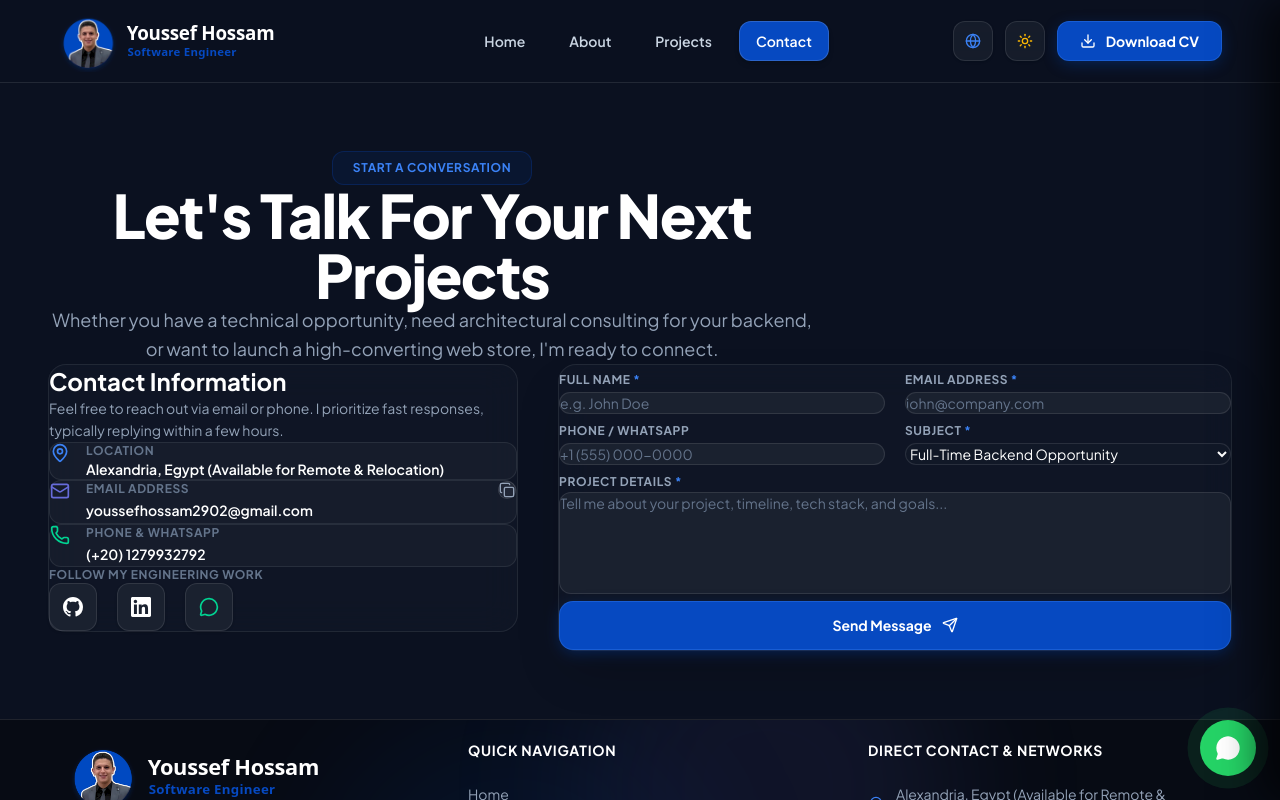
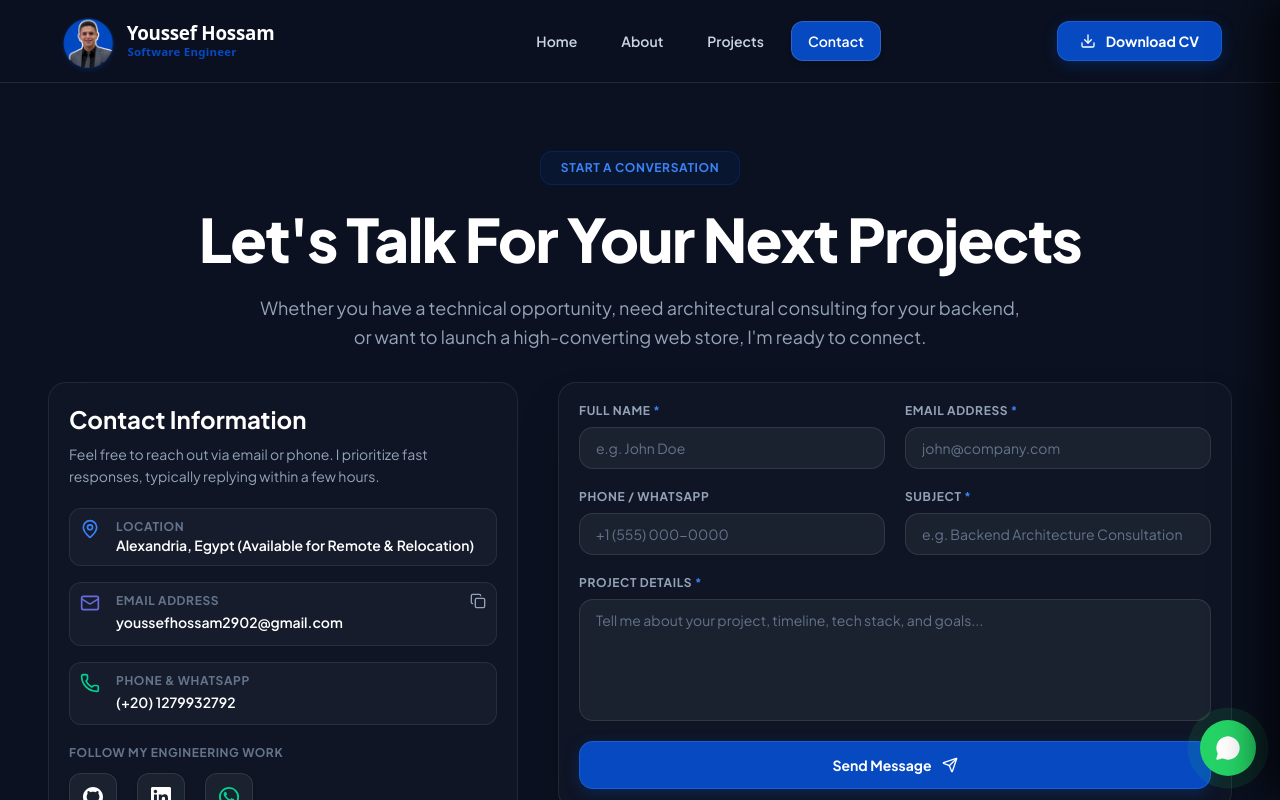
Before and after one commit to youssefhossam29/youssef-hossam-portfolio, a Next.js app: page /contact in a window 1280 px wide. Shown: the top 800 px of the page. Built offline with nearby package versions, Linux system fonts and the light colour scheme.

Commit message:
feat: add contact, home, projects, and about pages along with the layout header and about data components

```diff
--- a/src/app/contact/page.tsx
+++ b/src/app/contact/page.tsx
@@ -10,10 +10,8 @@ import {
   CheckCircle,
   Copy,
   Check,
-  MessageCircle,
-  Sparkles,
 } from "lucide-react";
-import { GithubIcon, LinkedinIcon } from "@/components/common/Icons";
+import { GithubIcon, LinkedinIcon, WhatsAppIcon } from "@/components/common/Icons";
 
 export default function ContactPage() {
   const [copied, setCopied] = useState(false);
@@ -22,7 +20,7 @@ export default function ContactPage() {
     fullName: "",
     email: "",
     phone: "",
-    subject: "Full-Time Backend Opportunity",
+    subject: "",
     message: "",
   });
 
@@ -42,11 +40,11 @@ export default function ContactPage() {
       <section className="page-section">
         <div className="page-container">
 
-          {/* Page Header */}
-          <div className="text-center max-w-3xl mx-auto mb-16 space-y-5 pt-8">
+          {/* Page Header (Full Width, Centered, Gap: 24px) */}
+          <div className="w-full mx-auto flex flex-col items-center justify-center text-center gap-6 mb-16 pt-8">
             <div
               style={{ padding: "8px 20px" }}
-              className="inline-flex items-center gap-2.5 rounded-xl text-xs font-bold uppercase tracking-wider bg-[var(--color-primary)]/10 text-[var(--color-primary-light)] border border-[var(--color-primary)]/25 cursor-pointer transition-all duration-300 ease-out hover:-translate-y-0.5 hover:bg-[var(--color-primary)]/25 hover:border-white/50 hover:shadow-[0_0_24px_rgba(59,130,246,0.5),inset_0_0_12px_rgba(59,130,246,0.3)]"
+              className="self-center w-fit inline-flex items-center gap-2.5 rounded-xl text-xs font-bold uppercase tracking-wider bg-[var(--color-primary)]/10 text-[var(--color-primary-light)] border border-[var(--color-primary)]/25 cursor-pointer transition-all duration-300 ease-out hover:-translate-y-0.5 hover:bg-[var(--color-primary)]/25 hover:border-white/50 hover:shadow-[0_0_24px_rgba(59,130,246,0.5),inset_0_0_12px_rgba(59,130,246,0.3)]"
             >
               <span>Start a Conversation</span>
             </div>
@@ -55,27 +53,33 @@ export default function ContactPage() {
               Let&apos;s Talk For Your Next Projects
             </h1>
 
-            <p className="text-base sm:text-lg text-[var(--color-text-muted)] leading-relaxed">
+            <p className="text-base sm:text-lg text-[var(--color-text-muted)] leading-relaxed max-w-3xl mx-auto">
               Whether you have a technical opportunity, need architectural consulting for your backend, or want to launch a high-converting web store, I&apos;m ready to connect.
             </p>
           </div>
 
           {/* Two-Column Layout */}
-          <div className="grid grid-cols-1 lg:grid-cols-12 gap-10 items-start">
+          <div
+            style={{ paddingTop: "30px" }}
+            className="grid grid-cols-1 lg:grid-cols-12 gap-10 items-start w-full"
+          >
 
-            {/* Left: Contact Info (Padding: 24px - 28px within 15-30px, 20px internal spacing) */}
-            <div className="lg:col-span-5 space-y-5">
-              <div className="glass-card p-6 sm:p-7 space-y-5">
-                <div>
-                  <h2 className="text-2xl font-bold text-white mb-2">Contact Information</h2>
+            {/* Left: Contact Info (Padding: 20px, Gap: 20px) */}
+            <div className="lg:col-span-5 flex flex-col gap-5">
+              <div style={{ padding: "20px" }} className="glass-card flex flex-col gap-5">
+                <div className="flex flex-col gap-2">
+                  <h2 className="text-2xl font-bold text-white mb-1">Contact Information</h2>
                   <p className="text-sm text-[var(--color-text-muted)] leading-relaxed">
                     Feel free to reach out via email or phone. I prioritize fast responses, typically replying within a few hours.
                   </p>
                 </div>
 
-                <div className="space-y-5">
+                <div className="flex flex-col gap-4">
                   {/* Location */}
-                  <div className="flex items-start gap-4 p-4 rounded-xl bg-white/[0.03] border border-white/8">
+                  <div
+                    style={{ padding: "10px" }}
+                    className="flex items-start gap-4 rounded-xl bg-white/[0.03] border border-white/8"
+                  >
                     <div className="text-[var(--color-primary-light)] shrink-0 bg-transparent border-0 p-1">
                       <MapPin className="w-5 h-5" />
                     </div>
@@ -90,7 +94,10 @@ export default function ContactPage() {
                   </div>
 
                   {/* Email */}
-                  <div className="flex items-start justify-between gap-3 p-4 rounded-xl bg-white/[0.03] border border-white/8">
+                  <div
+                    style={{ padding: "10px" }}
+                    className="flex items-start justify-between gap-3 rounded-xl bg-white/[0.03] border border-white/8"
+                  >
                     <div className="flex items-start gap-4">
                       <div className="text-[var(--color-accent)] shrink-0 bg-transparent border-0 p-1">
                         <Mail className="w-5 h-5" />
@@ -109,7 +116,8 @@ export default function ContactPage() {
                     </div>
                     <button
                       onClick={handleCopyEmail}
-                      className="p-2.5 rounded-xl bg-white/5 hover:bg-white/10 text-white transition-colors shrink-0 border border-white/10"
+                      style={{ backgroundColor: "transparent", border: "none" }}
+                      className="p-2.5 rounded-xl bg-transparent hover:bg-white/10 text-white transition-colors shrink-0 border-0"
                       title="Copy email"
                       aria-label="Copy email"
                     >
@@ -122,7 +130,10 @@ export default function ContactPage() {
                   </div>
 
                   {/* Phone */}
-                  <div className="flex items-start gap-4 p-4 rounded-xl bg-white/[0.03] border border-white/8">
+                  <div
+                    style={{ padding: "10px" }}
+                    className="flex items-start gap-4 rounded-xl bg-white/[0.03] border border-white/8"
+                  >
                     <div className="text-emerald-400 shrink-0 bg-transparent border-0 p-1">
                       <Phone className="w-5 h-5" />
                     </div>
@@ -143,7 +154,7 @@ export default function ContactPage() {
                 </div>
 
                 {/* Social Links (20px gap, padded icons with rounded-xl, 0 border) */}
-                <div className="pt-2 border-0 space-y-4">
+                <div className="pt-2 border-0 flex flex-col gap-3">
                   <h4 className="text-xs uppercase font-bold tracking-wider text-[var(--color-text-dim)]">
                     Follow My Engineering Work
                   </h4>
@@ -173,18 +184,18 @@ export default function ContactPage() {
                       className="w-12 h-12 flex items-center justify-center rounded-xl bg-white/5 hover:bg-white/10 text-emerald-400 border border-white/10 hover:border-emerald-500 transition-all hover:-translate-y-0.5 shadow-sm"
                       aria-label="WhatsApp"
                     >
-                      <MessageCircle className="w-5 h-5" />
+                      <WhatsAppIcon className="w-5 h-5" />
                     </a>
                   </div>
                 </div>
               </div>
             </div>
 
-            {/* Right: Contact Form (Padding: 24px - 30px, strictly within 15-30px, 20px internal spacing) */}
+            {/* Right: Contact Form (Padding: 20px, Gap: 20px) */}
             <div className="lg:col-span-7">
-              <div className="glass-card p-6 sm:p-7 md:p-7.5 border border-white/10 shadow-2xl space-y-5">
+              <div style={{ padding: "20px" }} className="glass-card border border-white/10 shadow-2xl flex flex-col gap-5">
                 {isSubmitted ? (
-                  <div className="py-16 text-center space-y-5">
+                  <div className="py-16 text-center flex flex-col items-center justify-center gap-5">
                     <div className="w-16 h-16 rounded-2xl bg-emerald-500/20 text-emerald-400 flex items-center justify-center mx-auto border border-emerald-500/30">
                       <CheckCircle className="w-8 h-8" />
                     </div>
@@ -200,10 +211,10 @@ export default function ContactPage() {
                     </button>
                   </div>
                 ) : (
-                  <form onSubmit={handleSubmit} className="space-y-5">
+                  <form onSubmit={handleSubmit} className="flex flex-col gap-5">
                     <div className="grid grid-cols-1 sm:grid-cols-2 gap-5">
                       {/* Full Name */}
-                      <div className="space-y-2">
+                      <div className="flex flex-col gap-2">
                         <label htmlFor="fullName" className="text-xs font-bold uppercase tracking-wider text-[var(--color-text-muted)]">
                           Full Name <span className="text-[var(--color-primary-light)]">*</span>
                         </label>
@@ -214,12 +225,13 @@ export default function ContactPage() {
                           placeholder="e.g. John Doe"
                           value={formData.fullName}
                           onChange={(e) => setFormData({ ...formData, fullName: e.target.value })}
-                          className="w-full px-5 py-3.5 rounded-xl bg-white/5 border border-white/10 text-white placeholder-[var(--color-text-dim)] focus:outline-none focus:border-[var(--color-primary-light)] focus:ring-1 focus:ring-[var(--color-primary-light)] transition-all text-sm"
+                          style={{ padding: "10px 16px", borderRadius: "14px" }}
+                          className="w-full rounded-xl bg-white/5 border border-white/10 text-white placeholder-[var(--color-text-dim)] focus:outline-none focus:border-[var(--color-primary-light)] focus:ring-1 focus:ring-[var(--color-primary-light)] transition-all text-sm"
                         />
                       </div>
 
                       {/* Email */}
-                      <div className="space-y-2">
+                      <div className="flex flex-col gap-2">
                         <label htmlFor="email" className="text-xs font-bold uppercase tracking-wider text-[var(--color-text-muted)]">
                           Email Address <span className="text-[var(--color-primary-light)]">*</span>
                         </label>
@@ -230,14 +242,15 @@ export default function ContactPage() {
                           placeholder="john@company.com"
                           value={formData.email}
                           onChange={(e) => setFormData({ ...formData, email: e.target.value })}
-                          className="w-full px-5 py-3.5 rounded-xl bg-white/5 border border-white/10 text-white placeholder-[var(--color-text-dim)] focus:outline-none focus:border-[var(--color-primary-light)] focus:ring-1 focus:ring-[var(--color-primary-light)] transition-all text-sm"
+                          style={{ padding: "10px 16px", borderRadius: "14px" }}
+                          className="w-full rounded-xl bg-white/5 border border-white/10 text-white placeholder-[var(--color-text-dim)] focus:outline-none focus:border-[var(--color-primary-light)] focus:ring-1 focus:ring-[var(--color-primary-light)] transition-all text-sm"
                         />
                       </div>
                     </div>
 
                     <div className="grid grid-cols-1 sm:grid-cols-2 gap-5">
                       {/* Phone */}
-                      <div className="space-y-2">
+                      <div className="flex flex-col gap-2">
                         <label htmlFor="phone" className="text-xs font-bold uppercase tracking-wider text-[var(--color-text-muted)]">
                           Phone / WhatsApp
                         </label>
@@ -247,32 +260,31 @@ export default function ContactPage() {
                           placeholder="+1 (555) 000-0000"
                           value={formData.phone}
                           onChange={(e) => setFormData({ ...formData, phone: e.target.value })}
-                          className="w-full px-5 py-3.5 rounded-xl bg-white/5 border border-white/10 text-white placeholder-[var(--color-text-dim)] focus:outline-none focus:border-[var(--color-primary-light)] focus:ring-1 focus:ring-[var(--color-primary-light)] transition-all text-sm"
+                          style={{ padding: "10px 16px", borderRadius: "14px" }}
+                          className="w-full rounded-xl bg-white/5 border border-white/10 text-white placeholder-[var(--color-text-dim)] focus:outline-none focus:border-[var(--color-primary-light)] focus:ring-1 focus:ring-[var(--color-primary-light)] transition-all text-sm"
                         />
                       </div>
 
                       {/* Subject */}
-                      <div className="space-y-2">
+                      <div className="flex flex-col gap-2">
                         <label htmlFor="subject" className="text-xs font-bold uppercase tracking-wider text-[var(--color-text-muted)]">
                           Subject <span className="text-[var(--color-primary-light)]">*</span>
                         </label>
-                        <select
+                        <input
                           id="subject"
+                          type="text"
+                          required
+                          placeholder="e.g. Backend Architecture Consultation"
                           value={formData.subject}
                           onChange={(e) => setFormData({ ...formData, subject: e.target.value })}
-                          className="w-full px-5 py-3.5 rounded-xl bg-[#111827] border border-white/10 text-white focus:outline-none focus:border-[var(--color-primary-light)] transition-all text-sm"
-                        >
-                          <option value="Full-Time Backend Opportunity">Full-Time Backend Opportunity</option>
-                          <option value="Custom WordPress / E-Commerce Project">Custom WordPress / E-Commerce Project</option>
-                          <option value="Database / API Architectural Consultation">Database / API Consultation</option>
-                          <option value="Freelance Contract Collaboration">Freelance Contract</option>
-                          <option value="General Inquiry">General Inquiry</option>
-                        </select>
+                          style={{ padding: "10px 16px", borderRadius: "14px" }}
+                          className="w-full rounded-xl bg-white/5 border border-white/10 text-white placeholder-[var(--color-text-dim)] focus:outline-none focus:border-[var(--color-primary-light)] focus:ring-1 focus:ring-[var(--color-primary-light)] transition-all text-sm"
+                        />
                       </div>
                     </div>
 
                     {/* Message */}
-                    <div className="space-y-2">
+                    <div className="flex flex-col gap-2">
                       <label htmlFor="message" className="text-xs font-bold uppercase tracking-wider text-[var(--color-text-muted)]">
                         Project Details <span className="text-[var(--color-primary-light)]">*</span>
                       </label>
@@ -283,7 +295,8 @@ export default function ContactPage() {
                         placeholder="Tell me about your project, timeline, tech stack, and goals..."
                         value={formData.message}
                         onChange={(e) => setFormData({ ...formData, message: e.target.value })}
-                        className="w-full px-5 py-3.5 rounded-xl bg-white/5 border border-white/10 text-white placeholder-[var(--color-text-dim)] focus:outline-none focus:border-[var(--color-primary-light)] focus:ring-1 focus:ring-[var(--color-primary-light)] transition-all text-sm resize-none"
+                        style={{ padding: "10px 16px", borderRadius: "14px" }}
+                        className="w-full rounded-xl bg-white/5 border border-white/10 text-white placeholder-[var(--color-text-dim)] focus:outline-none focus:border-[var(--color-primary-light)] focus:ring-1 focus:ring-[var(--color-primary-light)] transition-all text-sm resize-none"
                       />
                     </div>
 
--- a/src/app/page.tsx
+++ b/src/app/page.tsx
@@ -25,12 +25,9 @@ export default function HomePage() {
       <div className="absolute top-0 left-1/2 -translate-x-1/2 w-full max-w-5xl h-[560px] bg-radial-glow pointer-events-none -z-10" />
 
       {/* ================= 1. HERO SECTION ================= */}
-      <section className="pt-16 pb-16 sm:pt-20 sm:pb-20 lg:pt-24 lg:pb-24">
+      <section className="page-section">
         <div className="page-container">
-          <div
-            style={{ paddingTop: "30px" }}
-            className="grid grid-cols-1 lg:grid-cols-12 gap-10 lg:gap-14 items-center"
-          >
+          <div className="grid grid-cols-1 lg:grid-cols-12 gap-10 lg:gap-14 items-center pt-8">
 
             {/* Left Content (Clear Hierarchy & High Readability) */}
             <div className="lg:col-span-7 flex flex-col gap-6 sm:gap-7 items-center lg:items-start text-center lg:text-left">
--- a/src/app/projects/page.tsx
+++ b/src/app/projects/page.tsx
@@ -3,7 +3,7 @@
 import React, { useState } from "react";
 import { projectsData, projectCategories, ProjectCategory } from "@/data/projects";
 import ProjectCard from "@/components/common/ProjectCard";
-import { Layers, Sparkles } from "lucide-react";
+import { Sparkles } from "lucide-react";
 
 export default function ProjectsPage() {
   const [selectedCategory, setSelectedCategory] = useState<ProjectCategory>("All");
@@ -19,7 +19,7 @@ export default function ProjectsPage() {
         <div className="page-container">
 
           {/* Page Header */}
-          <div className="text-center max-w-3xl mx-auto mb-14 space-y-5 pt-8">
+          <div className="w-full mx-auto flex flex-col items-center justify-center text-center gap-6 mb-14 pt-8">
             <div
               style={{ padding: "8px 20px" }}
               className="inline-flex items-center gap-2.5 rounded-xl text-xs font-bold uppercase tracking-wider bg-[var(--color-primary)]/10 text-[var(--color-primary-light)] border border-[var(--color-primary)]/25 cursor-pointer transition-all duration-300 ease-out hover:-translate-y-0.5 hover:bg-[var(--color-primary)]/25 hover:border-white/50 hover:shadow-[0_0_24px_rgba(59,130,246,0.5),inset_0_0_12px_rgba(59,130,246,0.3)]"
@@ -31,13 +31,13 @@ export default function ProjectsPage() {
               Real Projects Driving Tangible Business Outcomes
             </h1>
 
-            <p className="text-base sm:text-lg text-[var(--color-text-muted)] leading-relaxed">
+            <p className="text-base sm:text-lg text-[var(--color-text-muted)] leading-relaxed max-w-2xl mx-auto">
               Live production platforms, high-conversion ecommerce storefronts, and bespoke digital experiences engineered for forward-moving businesses.
             </p>
           </div>
 
-          {/* Category Filter (20px gap between category elements) */}
-          <div className="flex flex-wrap items-center justify-center gap-5 mb-14">
+          {/* Category Filter (Padding: 30px, 20px gap between category elements) */}
+          <div style={{ padding: "30px" }} className="flex flex-wrap items-center justify-center gap-5 mb-14">
             {projectCategories.map((category) => {
               const isSelected = selectedCategory === category;
               const count =
@@ -57,8 +57,8 @@ export default function ProjectsPage() {
                 >
                   <span>{category}</span>
                   <span
-                    className={`px-2 py-0.5 rounded-full text-xs ${
-                      isSelected ? "bg-white/20 text-white font-bold" : "bg-white/10 text-[var(--color-text-dim)]"
+                    className={`px-2 py-0.5 rounded-full text-xs bg-transparent border-0 ${
+                      isSelected ? "text-white font-bold" : "text-[var(--color-text-dim)]"
                     }`}
                   >
                     {count}
@@ -75,22 +75,6 @@ export default function ProjectsPage() {
             ))}
           </div>
 
-          {/* Summary Bar (20px spacing) */}
-          <div className="mt-14 p-6 sm:p-7 rounded-2xl glass-card text-center text-sm text-[var(--color-text-muted)] flex flex-col sm:flex-row items-center justify-between gap-5">
-            <div className="flex items-center gap-3">
-              <span className="text-[var(--color-primary-light)] shrink-0 bg-transparent border-0">
-                <Layers className="w-5 h-5" />
-              </span>
-              <span>
-                Showing <strong className="text-white">{filteredProjects.length}</strong> of{" "}
-                <strong className="text-white">{projectsData.length}</strong> enterprise web applications
-              </span>
-            </div>
-            <p className="text-xs text-[var(--color-text-dim)]">
-              All projects are live in production or deployed for verified clients.
-            </p>
-          </div>
-
         </div>
       </section>
     </div>
--- a/src/data/about.ts
+++ b/src/data/about.ts
@@ -50,16 +50,6 @@ export const skillsData: SkillCategory[] = [
       "Agile / Scrum Collaboration",
       "Fast Technical Adaptability",
       "Comprehensive Documentation",
-    ],
-  },
-  {
-    title: "Spoken Languages",
-    badge: "Communication",
-    description:
-      "Fluent technical and interpersonal communication with international teams and GCC business clients.",
-    skills: [
-      "Arabic — Native Speaker",
-      "English — Professional Working Proficiency",
     ],
   },
 ];
```
Also changed, not shown: src/app/about/page.tsx (+52 -88 lines), src/components/layout/Header.tsx (+7 -4 lines).
